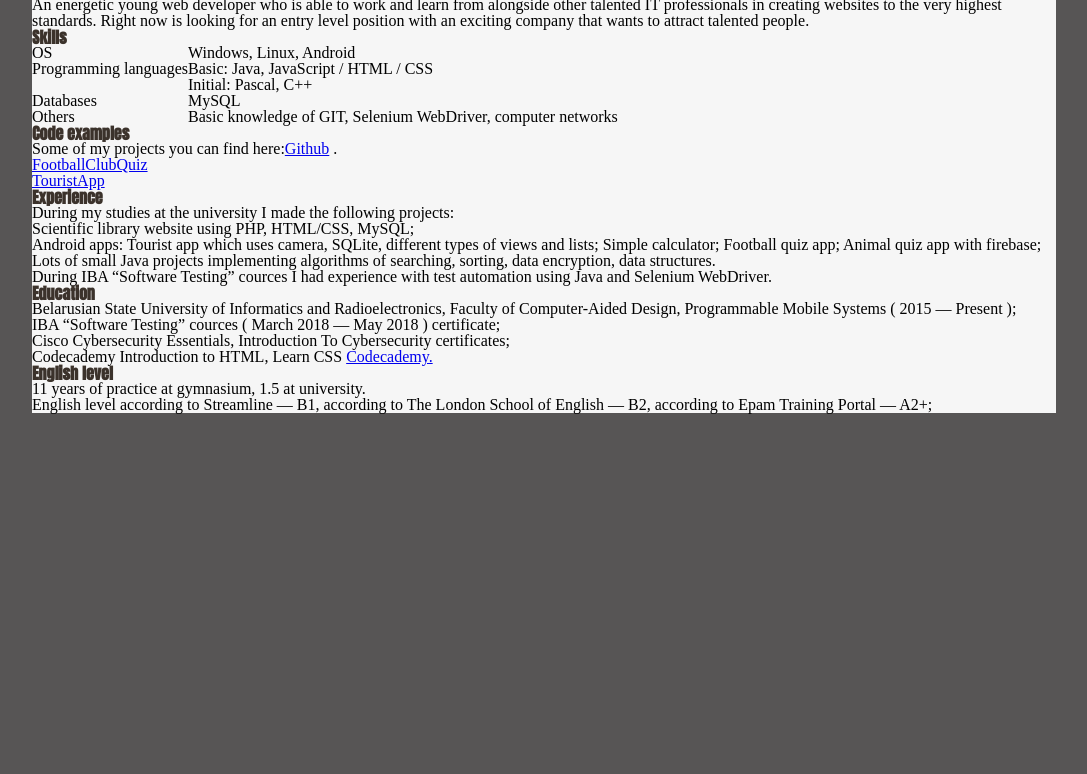
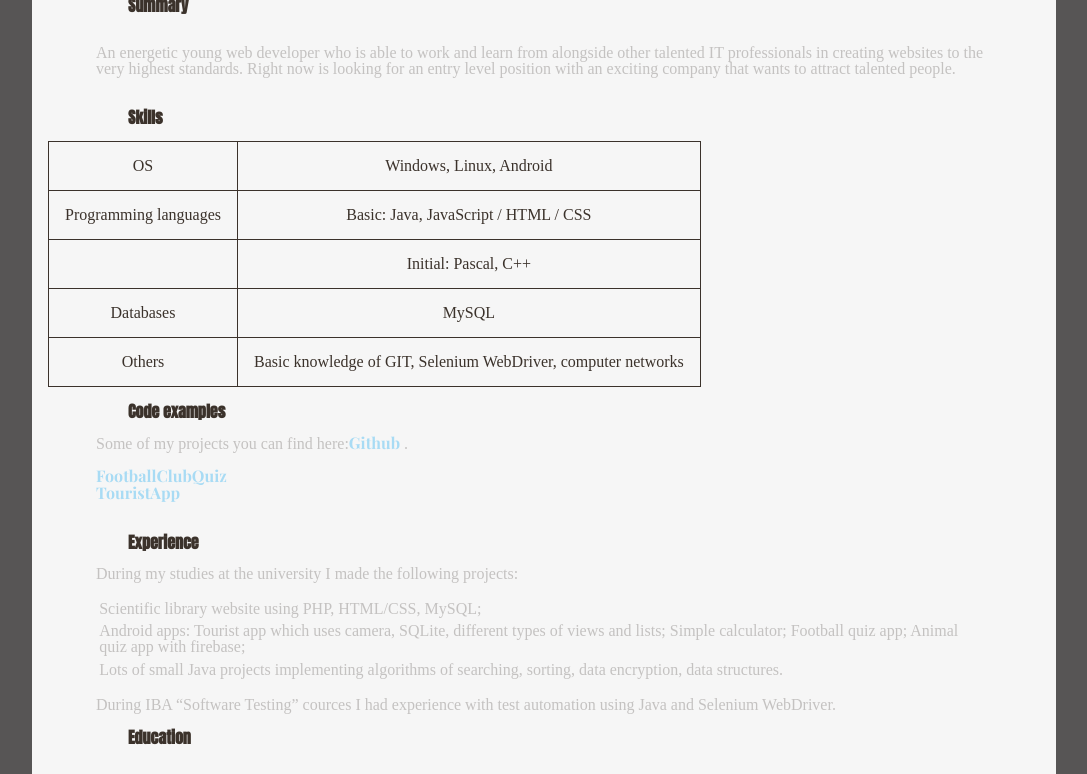
Before and after one commit to killod/rsschool-2019Q1-cv, a plain HTML site: page index.html in a window 1280 px wide. Shown: the part 382-1156 px from the top of the page, without its empty margins (96-1183 px from the left). Before the commit the page ends 800 px from the top, so only its background shows below. Drawn offline with nearby package versions, Linux system fonts and the light colour scheme.

Commit message:
feat: add css styles for all sections

```diff
--- a/index.html
+++ b/index.html
@@ -9,6 +9,11 @@
     <link rel="stylesheet" href="./styles/address.css">
     <link rel="stylesheet" href="./styles/reset.css">
     <link rel="stylesheet" href="./styles/summary.css">
+    <link rel="stylesheet" href="./styles/skills.css">
+    <link rel="stylesheet" href="./styles/code-examples.css">
+    <link rel="stylesheet" href="./styles/education.css">
+    <link rel="stylesheet" href="./styles/experience.css">
+    <link rel="stylesheet" href="./styles/english-level.css">
     <link href="https://fonts.googleapis.com/css?family=Alfa+Slab+One|Playfair+Display:700|Anton" rel="stylesheet">
     <link rel="stylesheet" href="https://cdnjs.cloudflare.com/ajax/libs/font-awesome/4.7.0/css/font-awesome.min.css">
     <title>Ilya Masukov (CV) | Frontend developer from Minsk</title>
@@ -109,7 +114,7 @@
             <div class="wrapper">
                 <h2>English level</h2>
                 <p>11 years of practice at gymnasium, 1.5 at university. <br>
-                English level according to Streamline — B1, according to The London School of English — B2, according to Epam Training Portal — A2+;
+                English level according to <a href="https://test.str.by/">Streamline</a> — B1, according to <a href="https://www.londonschool.com/">The London School of English</a> — B2, according to <a href="https://training.by/">Epam Training Portal</a> — A2+;
                 </p>
             </div>
         </section>
--- /dev/null
+++ b/styles/code-examples.css
@@ -0,0 +1,19 @@
+.code-examples h2 {
+    padding: 1rem 6rem;
+}
+
+.code-examples span {
+    padding: 1rem 4rem;
+
+    color: #C4C2C1;
+}
+
+.code-examples a {
+    text-decoration: none;
+    font-family: "Playfair Display", "Times New Roman", serif;
+    color: #A8DBF4;
+}
+
+.code-examples ul {
+    padding: 1rem 4rem;
+}
--- /dev/null
+++ b/styles/education.css
@@ -0,0 +1,23 @@
+.education {
+    font-family: "Times New Roman", serif;
+    color: #C4C2C1;
+}
+
+.education h2 {
+    padding: 1rem 6rem;
+}
+
+.education span,.education ol {
+    padding: 1rem 4rem;
+    list-style: decimal;
+}
+
+.education li {
+    padding: .2rem .2rem;
+}
+
+.education a {
+    text-decoration: none;
+    font-family: "Playfair Display", "Times New Roman", serif;
+    color: #A8DBF4;
+}
--- /dev/null
+++ b/styles/english-level.css
@@ -0,0 +1,19 @@
+.english-level p {
+    padding: 1rem 4rem;
+    font-family: "Times New Roman", serif;
+    color: #C4C2C1;
+}
+
+.english-level h2 {
+    padding: 1rem 6rem;
+}
+
+.english-level a {
+    text-decoration: none;
+    font-family: "Playfair Display", "Times New Roman", serif;
+    color: #A8DBF4;
+}
+
+a:hover {
+    color: #3b1763;
+}
--- /dev/null
+++ b/styles/experience.css
@@ -0,0 +1,16 @@
+.experience{
+    font-family: "Times New Roman", serif;
+    color: #C4C2C1;
+}
+
+.experience h2 {
+    padding: 1rem 6rem;
+}
+
+.experience span,.experience ul {
+    padding: 1rem 4rem;
+}
+
+.experience li {
+    padding: .2rem .2rem;
+}
--- a/styles/header.css
+++ b/styles/header.css
@@ -20,7 +20,6 @@ header ul a {
 
 header ul a:hover {
     color: #3b1763;
-    opacity: 0.7;
 }
 
 .sticky {
--- a/styles/reset.css
+++ b/styles/reset.css
@@ -11,7 +11,7 @@ small, strike, strong, sub, sup, tt, var,
 b, u, i, center,
 dl, dt, dd, ol, ul, li,
 fieldset, form, label, legend,
-table, caption, tbody, tfoot, thead, tr, th, td,
+caption, tbody, tfoot, thead, tr, th, td,
 article, aside, canvas, details, embed,
 figure, figcaption, footer, header, hgroup,
 menu, nav, output, ruby, section, summary,
--- /dev/null
+++ b/styles/skills.css
@@ -0,0 +1,15 @@
+.skills h2 {
+    padding: 1rem 6rem;
+}
+
+.skills table {
+    border: 1px solid #3B322B;
+    margin-left: 1rem;
+}
+
+.skills table td {
+    border: 1px solid #3B322B;
+    text-align: center;
+    color: #3B322B;
+    padding: 1rem;
+}
--- a/styles/style.css
+++ b/styles/style.css
@@ -1,6 +1,7 @@
 html {
     background-color: #575555;
 }
+
 
 main {
     position: relative;
@@ -9,6 +10,7 @@ main {
 
 h1 {
     padding: 1rem;
+
     font-family: "Anton", "Arial", sans-serif;
     font-size: 2rem;
     color: #3B322B;
@@ -17,6 +19,7 @@ h1 {
 h2 {
     margin: 0;
     padding: 0;
+
     font-size: 1rem;
     font-family: "Anton", "Arial", sans-serif;
     color: #3B322B;
@@ -24,6 +27,7 @@ h2 {
 
 .wrapper {
     background-color: #F6F6F6;
+
     max-width: 1024px;
     margin: 0 auto;
-  }
+}
--- a/styles/summary.css
+++ b/styles/summary.css
@@ -0,0 +1,9 @@
+.summary p {
+    padding: 1rem 4rem;
+    font-family: "Times New Roman", serif;
+    color: #C4C2C1;
+}
+
+.summary h2 {
+    padding: 1rem 6rem;
+}
```
